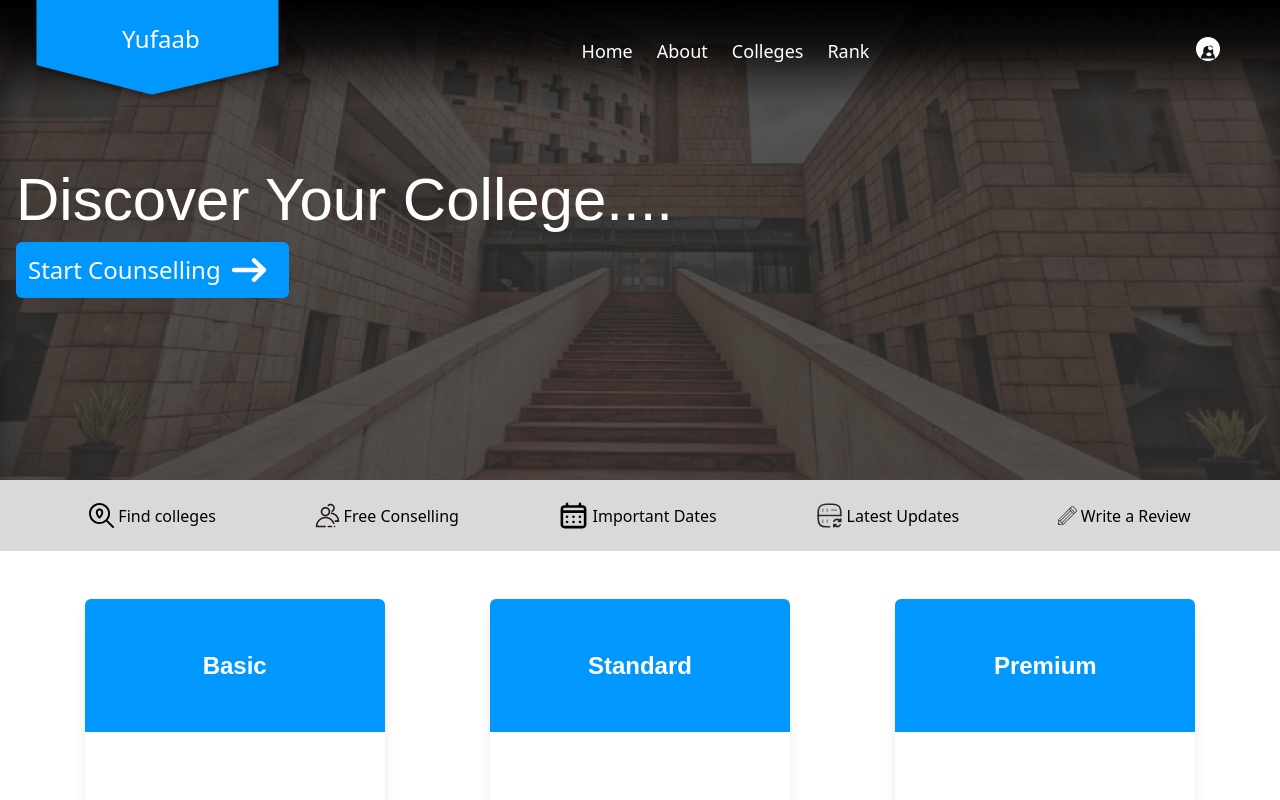
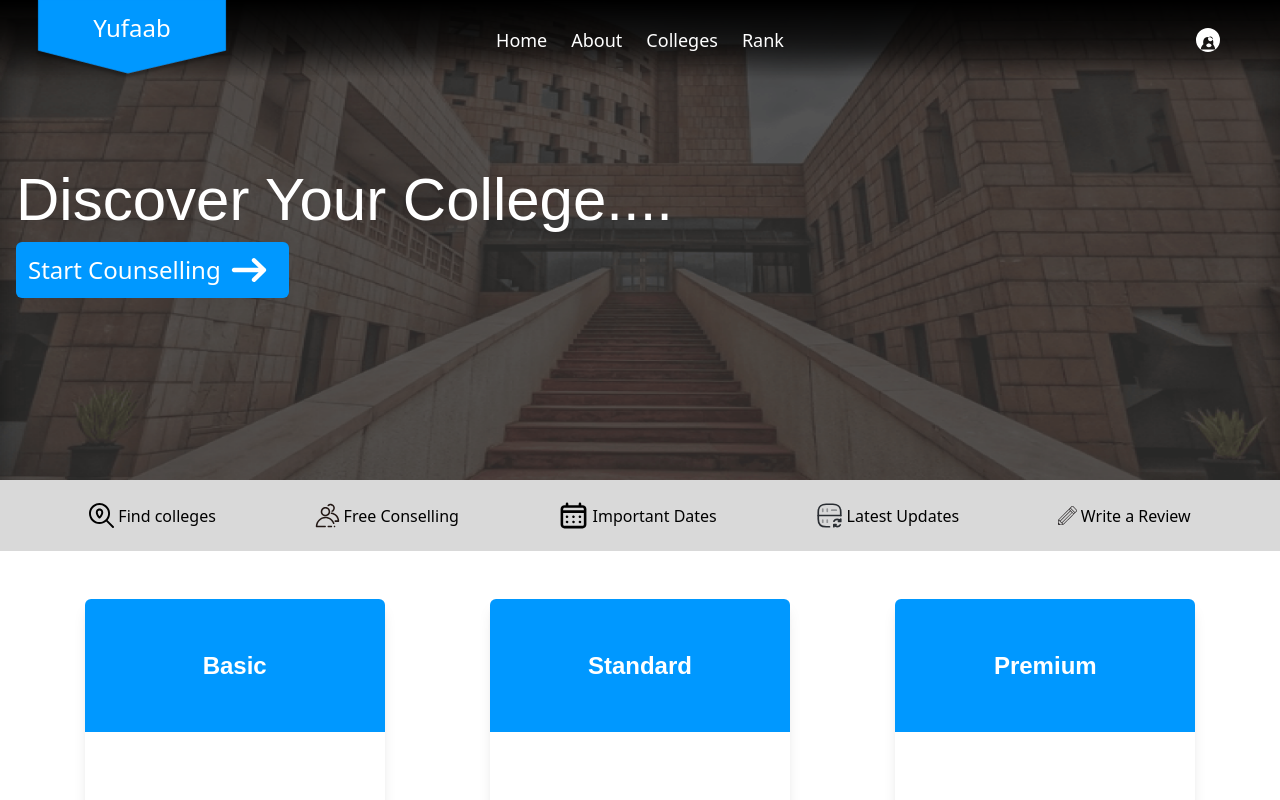
Before and after one commit to Yufaab/Europa, a React (Create React App) app: page / in a window 1280 px wide. Shown: the top 800 px of the page. Built offline with nearby package versions, Linux system fonts and the light colour scheme; no server answers; the HTML template or start-up script is replaced by a standard one.

Commit message:
fixed navbar

```diff
--- a/src/components/Navbar.js
+++ b/src/components/Navbar.js
@@ -7,13 +7,14 @@ export default function NavBar() {
 
   return (
     <nav className="w-full bg-gradient-to-b from-black fixed top-0">
-      <div className="justify-between px-4 mx-auto lg:max-w-8xl md:items-center md:flex md:px-8 ">
-        <div>
+      <div className="px-4 mx-auto lg:max-w-8xl md:items-center md:flex md:px-8">
         <div className="flex items-center justify-between md:py-5 md:block">
-            <img src={Logo} alt="logo" className="relative my-[-20px]" />
-            <h2 className="absolute text-2xl font-medium text-[#fff] my-[-60px] mx-[90px]">
+          <div className="w-[200px] relative">
+            <img src={Logo} alt="logo" className="relative md:my-[-20px]" />
+            <h2 className="absolute mx-auto left-0 right-0 text-2xl font-medium text-[#fff] top-3 text-center">
               Yufaab
             </h2>
+          </div>
           <div className="md:hidden">
             <button
               type="button"
@@ -54,8 +55,6 @@ export default function NavBar() {
             </button>
           </div>
         </div>
-        </div>
-        <div>
         <div
           className={`flex-1 justify-self-center pb-3 mt-8 md:block md:pb-0 md:mt-0 ${
             navbar ? 'block' : 'hidden'
@@ -76,12 +75,11 @@ export default function NavBar() {
             </li>
           </ul>
         </div>
-        </div>
-        <div className=" flex-row hidden  md:inline-block">
+        <div className=" w-[200px] hidden md:flex md:justify-end">
           {profile ? (
             <a
               href="#"
-              className="px-4 py-2 text-white bg-[#0098FF] rounded-md hover:bg-blue-600"
+              className=" px-4 py-2 text-white bg-[#0098FF] rounded-md hover:bg-blue-600"
               onClick={() => {
                 setProfile(!profile);
               }}
```
Also changed, not shown: src/assets/Logo.svg. Lines whose indentation alone changed are shown as unchanged.
